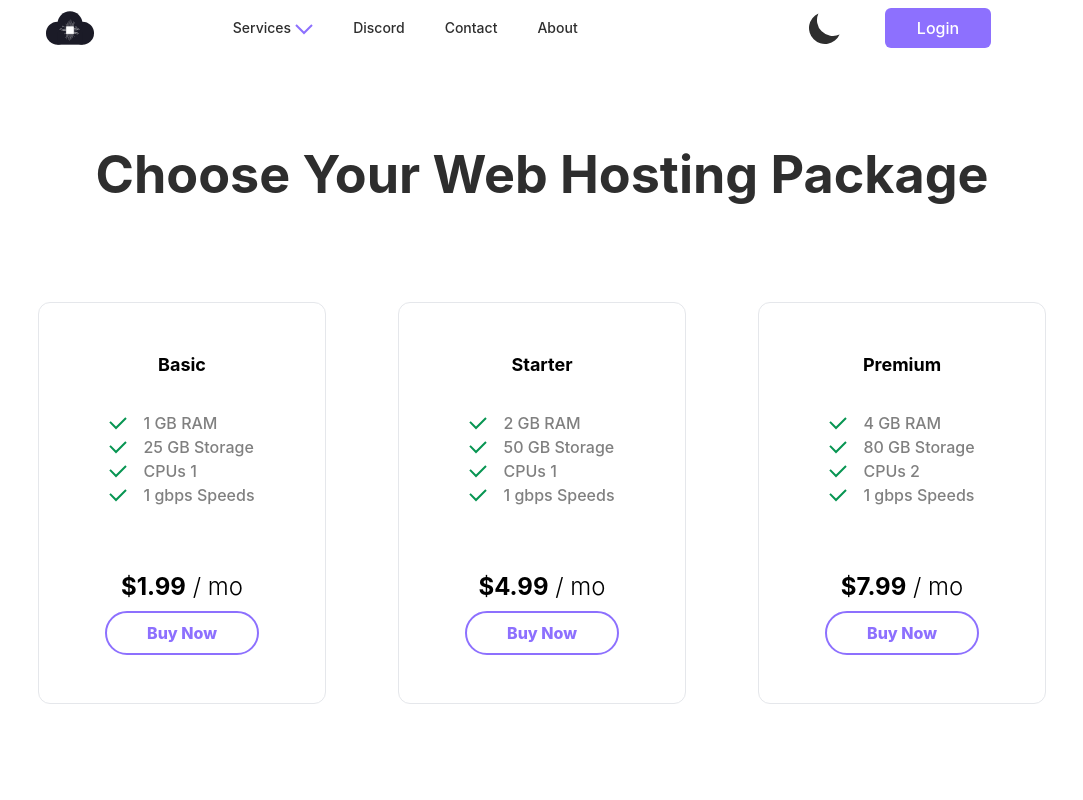
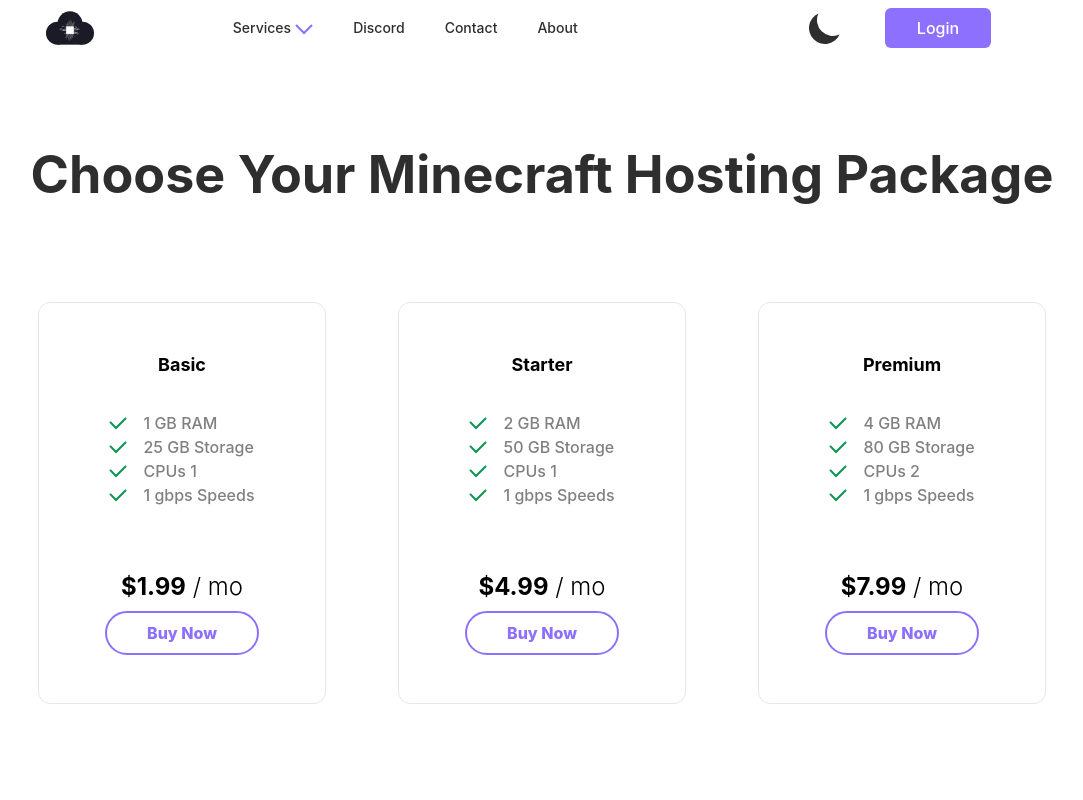
Before and after one commit to xDeFc0nx/TaleHost, a Next.js app: page /minecraft-hosting in a window 1280 px wide. Shown: the top 800 px of the page, without its empty margins (98-1181 px from the left). Built offline with nearby package versions, Linux system fonts and the light colour scheme.

Commit message:
fixed tiitle

```diff
--- a/pages/minecraft-hosting.js
+++ b/pages/minecraft-hosting.js
@@ -29,7 +29,7 @@ export default function Home() {
       {/*Web Hosting Price */}
       <div className="flex flex-col items-center  dark:sm:text-white dark:bg-salafi-black">
         <h1 className="heading text-center mt-20 mb-10 w-6/12 sm:w-full dark:sm:text-white">
-          Choose Your Web Hosting Package
+          Choose Your Minecraft Hosting Package
         </h1>
 
         <div className="flex flex-wrap gap-10 justify-center">
```
